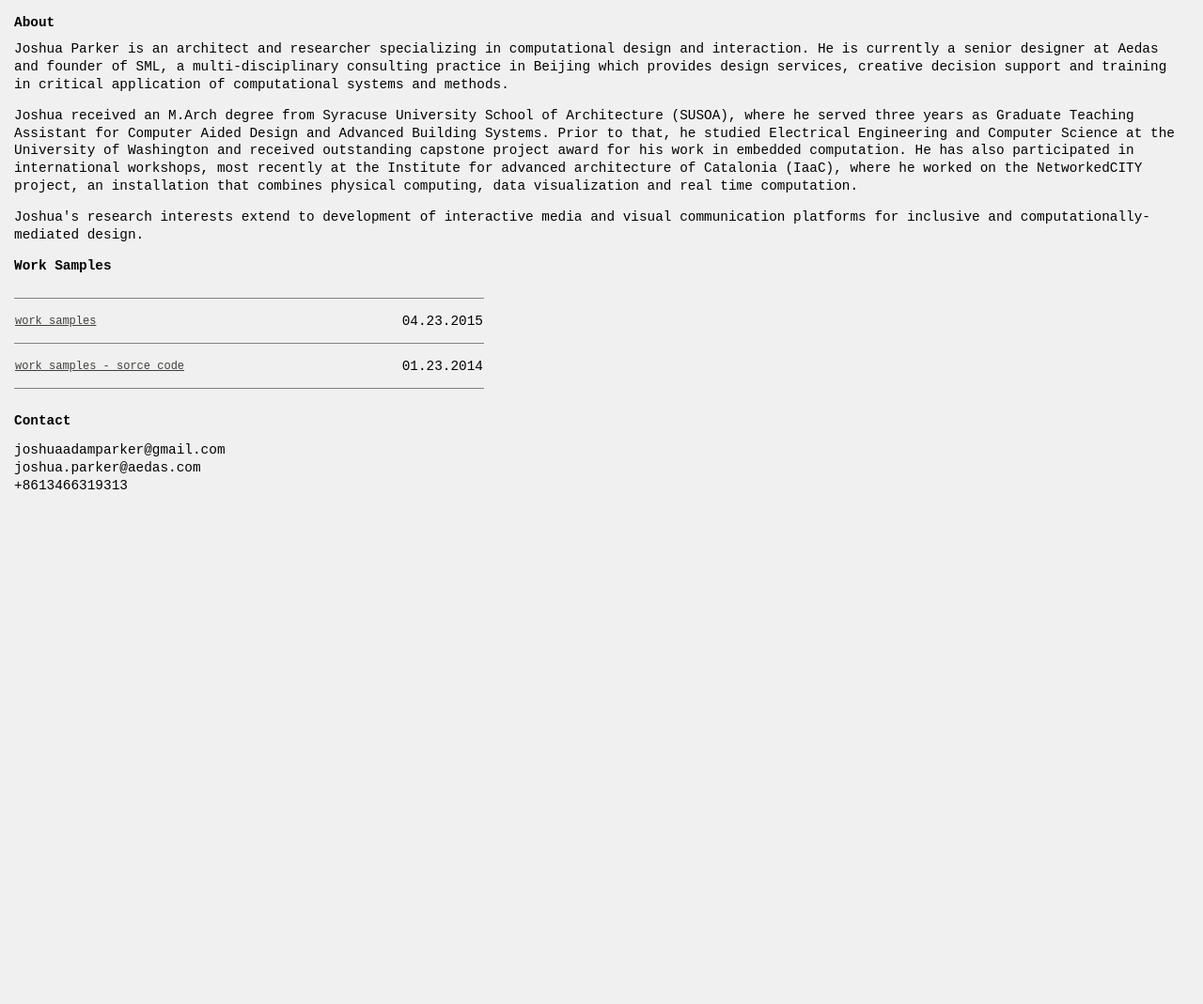
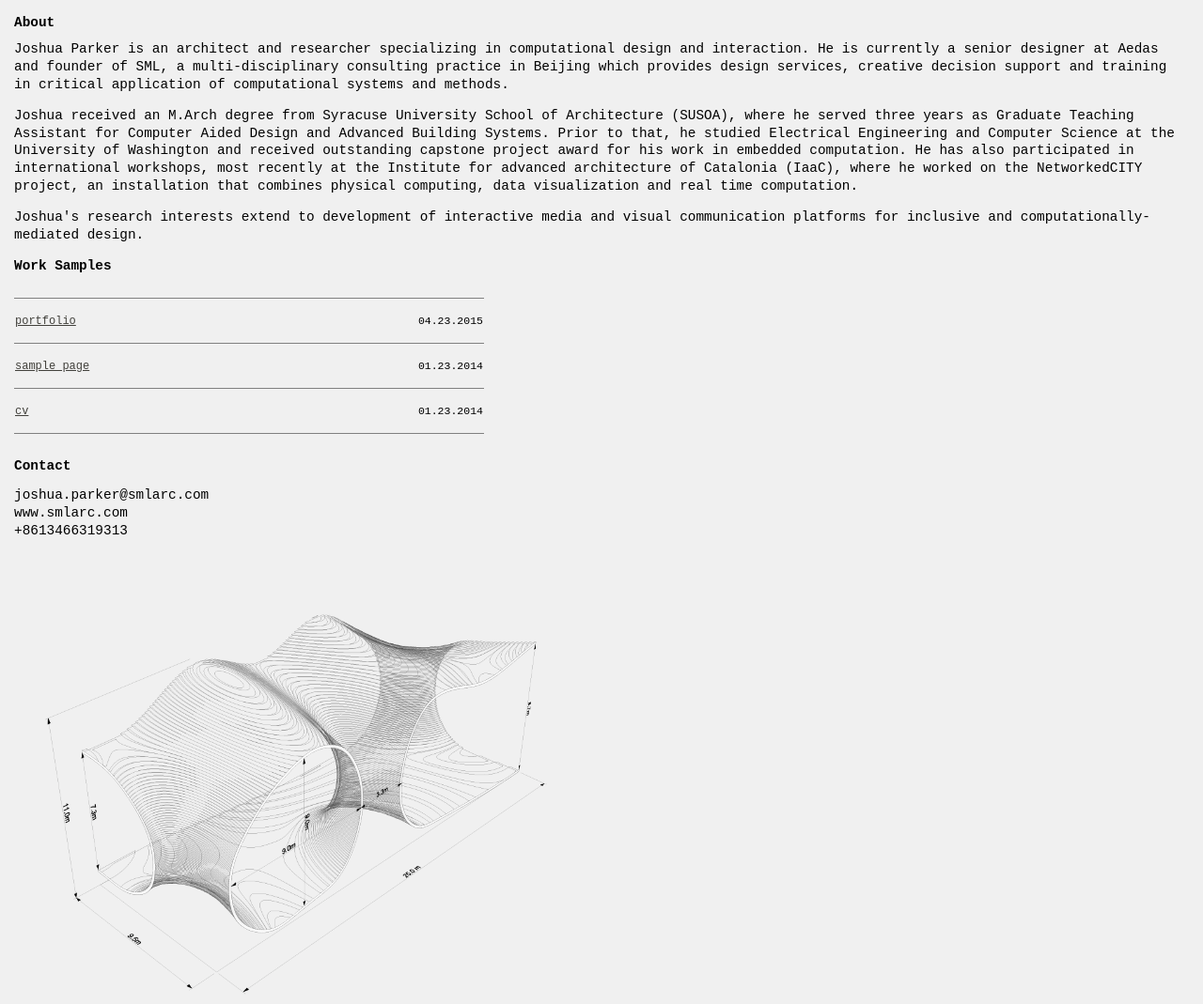
Before and after one commit to parkerjgit/parkerjgit.github.io, a plain HTML site: page index.html in a window 1280 px wide. Shown: the whole page at 94% size. Before the commit the page ends 800 px from the top, so only its background shows below. Drawn offline with Linux system fonts and the light colour scheme.

Commit message:
add cv and samples. remove source

```diff
--- a/index.html
+++ b/index.html
@@ -84,7 +84,7 @@ tbody{}
 thead{display:none;}
 tr{ height: 48px; border-bottom: solid 1px grey; border-top: solid 1px grey;}
 td.piece{text-align:left;}
-td.publish-date{text-align:right;}
+td.publish-date{text-align:right;font-size:80%;}
 table span, table a{font-size:12px;}
 -->
 </style></head>
@@ -117,7 +117,7 @@ table span, table a{font-size:12px;}
 				<tr class='collection_item legacy project' populate-list-space toggle-if-series>
 				<td class='piece'>
 				<a href="pdf/Joshua Parker-samples-architecture-email.pdf">
-				<span>work samples</span>
+				<span>portfolio</span>
 				</a>
 				</td>
 				<td class='publish-date'>
@@ -125,8 +125,18 @@ table span, table a{font-size:12px;}
 				</tr>
 				<tr class='collection_item legacy project' populate-list-space toggle-if-series>
 				<td class='piece'>
-				<a href="pdf/Joshua Parker-samples-architecture-email.pdf">
-				<span>work samples - sorce code</span>
+				<a href="pdf/Joshua Parker-samples-smartgeometry2014-hq.pdf">
+				<span>sample page</span>
+				</a>
+				</td>
+				<td class='publish-date'>
+				01.23.2014
+				</td>
+				</tr>
+				<tr class='collection_item legacy project' populate-list-space toggle-if-series>
+				<td class='piece'>
+				<a href="pdf/JoshuaParker_cv.pdf">
+				<span>cv</span>
 				</a>
 				</td>
 				<td class='publish-date'>
@@ -137,12 +147,13 @@ table span, table a{font-size:12px;}
 		</table>
 	<h2>Contact</h2>
 	<ul>
-    <li>joshuaadamparker@gmail.com</li>
-	<li>joshua.parker@aedas.com</li>
+    <li>joshua.parker@smlarc.com</li>
+	<li>www.smlarc.com</li>
 	<li>+8613466319313</li>
 	</ul>
 	</div>
 	<!-- end .content --></div>
 	<!-- end .container --></div>
+	<img src="images/test.png" />
 </body>
 </html>
```
Also changed, not shown: images/test.png (added), 4 other files.
